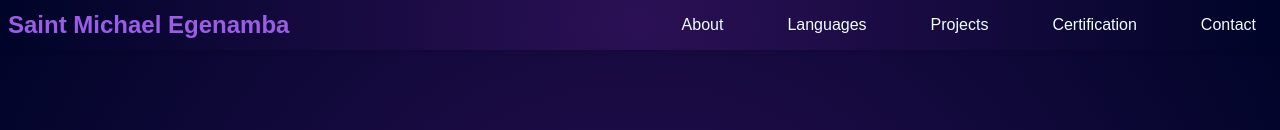
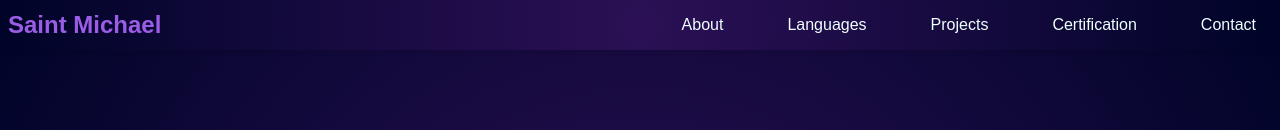
Before and after one commit to StMichael9/Portfolio, a React (Create React App) app in the folder my-react-app/: page / in a window 1280 px wide. Shown: the top 130 px of the page. Built offline with nearby package versions, Linux system fonts and the light colour scheme.

Commit message:
Removed  my last name

```diff
--- a/my-react-app/src/components/NavBar.jsx
+++ b/my-react-app/src/components/NavBar.jsx
@@ -17,7 +17,7 @@ function NavBar() {
 
   return (
     <nav className="navbar" role="navigation" aria-label="Main navigation">
-      <div className="logo" role="banner">Saint Michael Egenamba</div>
+      <div className="logo" role="banner">Saint Michael</div>
       <div className="hamburger" onClick={toggleNav} aria-label="Toggle navigation menu">
         <span></span>
         <span></span>
```
